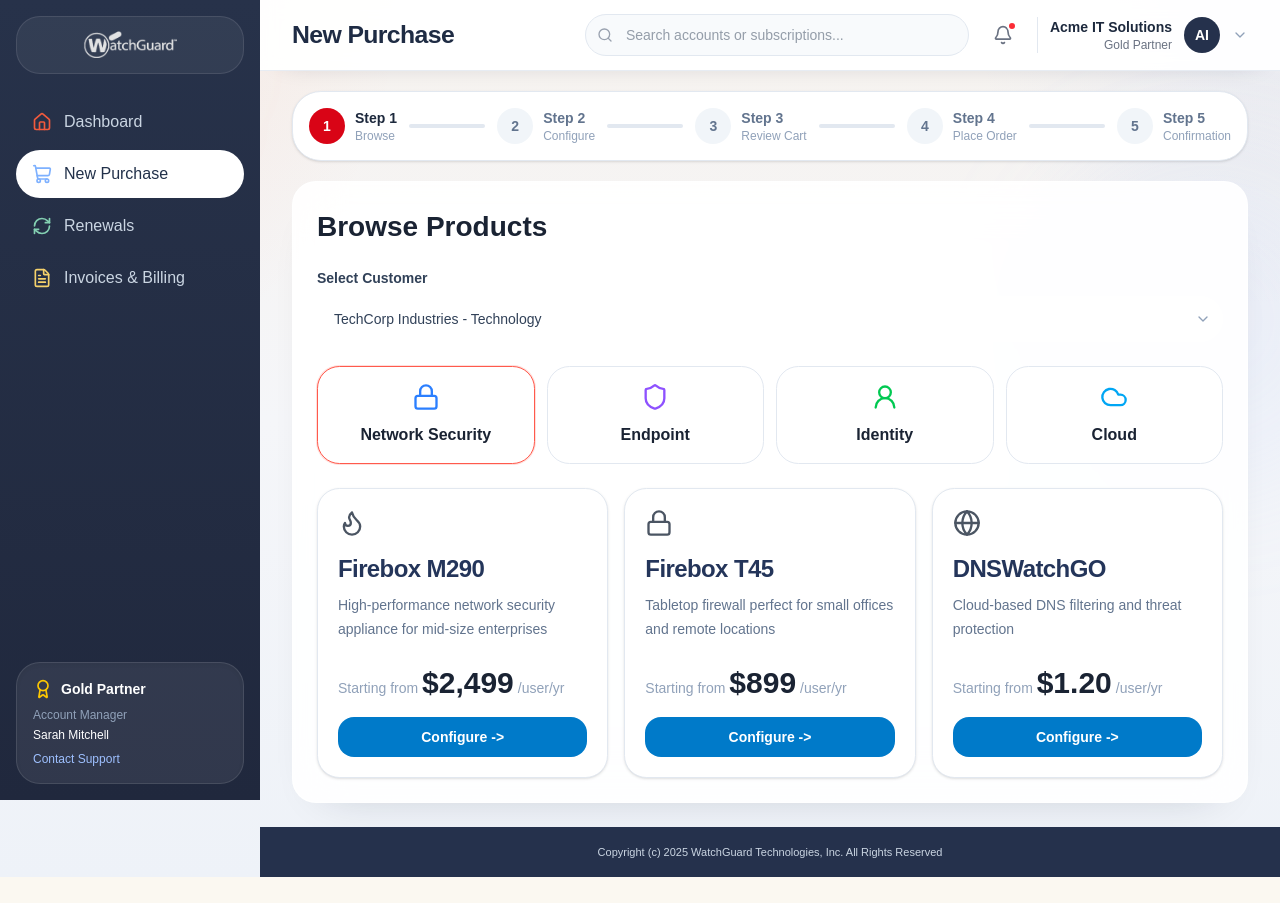
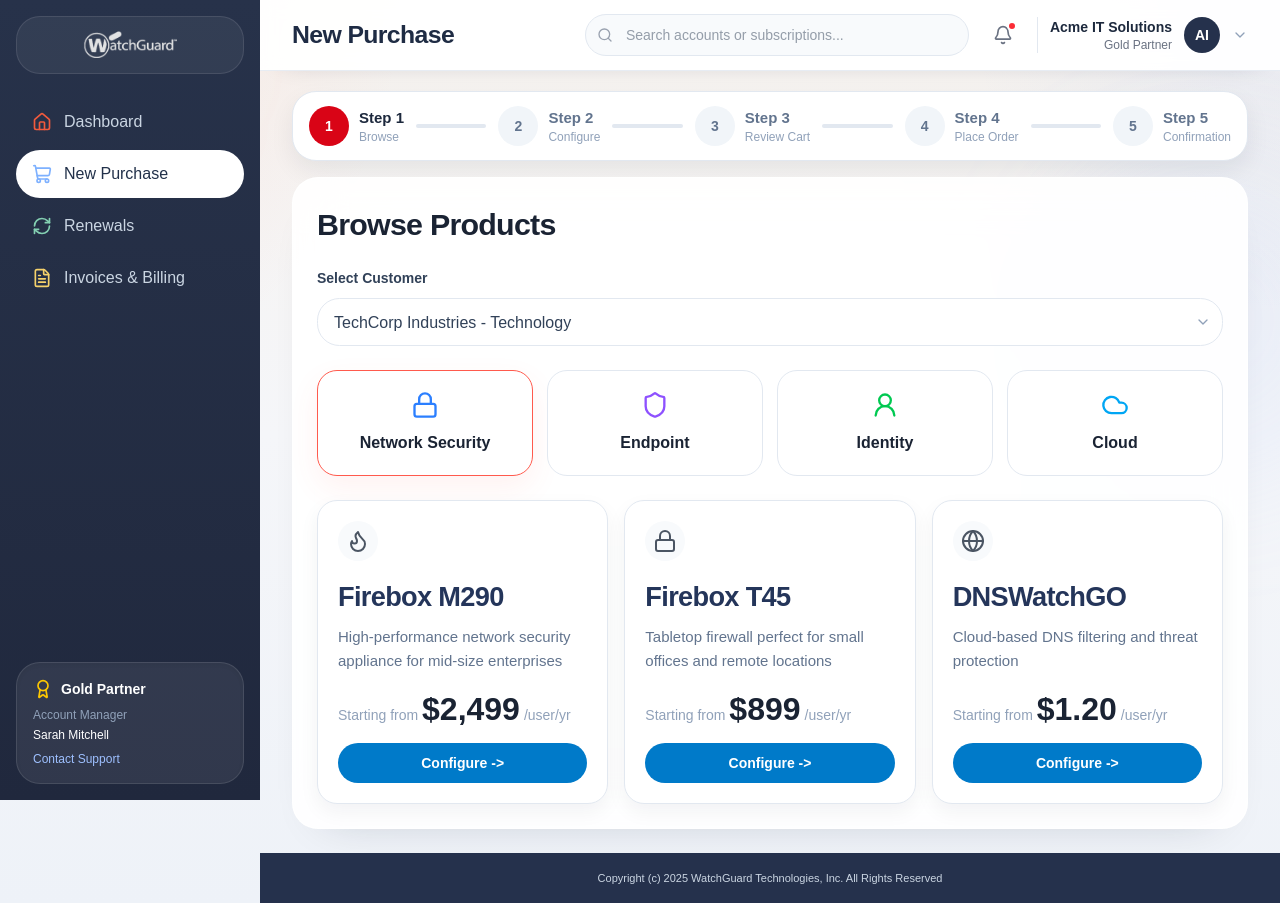
Before and after one commit to Padmapriyan25/watchguard-ui, a React (Vite) app: page /purchase in a window 1280 px wide. Before the commit the page ends 877 px from the top, so only its background shows below. Built offline with nearby package versions, Linux system fonts and the light colour scheme.

Commit message:
Fix: FIxed the UI of Purchase page

```diff
--- a/src/pages/purchase/BrowseStep.tsx
+++ b/src/pages/purchase/BrowseStep.tsx
@@ -25,20 +25,20 @@
   onSelectProduct,
 }: BrowseStepProps) => {
   return (
-    <Panel className="p-5 md:p-6">
-      <h2 className="mb-5 text-[1.75rem] font-bold text-[#1A2333]">Browse Products</h2>
+    <Panel className="rounded-[26px] p-5 md:p-6">
+      <h2 className="mb-5 text-[1.9rem] font-bold tracking-tight text-[#1A2333]">Browse Products</h2>
 
       <div className="mb-6">
-        <label className="mb-2 block text-sm font-semibold text-slate-700">Select Customer</label>
+        <label className="mb-2.5 block text-sm font-semibold text-slate-700">Select Customer</label>
         <SelectField
           value={selectedCustomer}
           options={customers}
           onChange={onCustomerChange}
-          className="[&_select]:py-3"
+          className="[&_select]:h-12 [&_select]:rounded-xl [&_select]:border-slate-200 [&_select]:bg-white [&_select]:px-4 [&_select]:py-3 [&_select]:text-base [&_select]:font-medium"
         />
       </div>
 
-      <div className="mb-6 grid grid-cols-2 gap-3 md:grid-cols-4">
+      <div className="mb-6 grid grid-cols-2 gap-3.5 xl:grid-cols-4">
         {categories.map((category) => {
           const isActive = category.id === selectedCategory;
           const Icon = categoryIcons[category.id as keyof typeof categoryIcons] ?? Lock;
@@ -47,10 +47,10 @@
             <button
               key={category.id}
               onClick={() => onCategoryChange(category.id)}
-              className={`rounded-xl border bg-white p-4 text-center transition ${
+              className={`rounded-[20px] border bg-white px-4 py-5 text-center transition ${
                 isActive
-                  ? 'border-[#ff5a4d] shadow-[0_0_0_1px_rgba(255,90,77,0.2)] bg-[#fff8f7]'
-                  : 'border-slate-200 hover:border-slate-300'
+                  ? 'border-[#ff5a4d] bg-[#fff8f7] shadow-[0_12px_30px_rgba(255,90,77,0.08)]'
+                  : 'border-slate-200 hover:border-slate-300 hover:shadow-[0_10px_24px_rgba(15,23,42,0.05)]'
               }`}
             >
               <Icon className={`mx-auto mb-3 h-7 w-7 ${category.accent}`} />
@@ -65,18 +65,23 @@
           const Icon = productIcons[product.icon];
 
           return (
-            <div key={product.id} className="flex min-h-[230px] flex-col rounded-xl border border-slate-200 bg-white p-5 shadow-sm">
-              <Icon className="mb-4 h-7 w-7 text-[#4b5563]" />
-              <h3 className="mb-2 text-2xl font-bold tracking-tight text-[#24355a]">{product.name}</h3>
-              <p className="mb-6 flex-1 text-sm leading-6 text-slate-500">{product.description}</p>
+            <div
+              key={product.id}
+              className="flex min-h-[220px] flex-col rounded-[20px] border border-slate-200 bg-white p-5 shadow-[0_8px_20px_rgba(15,23,42,0.05)] transition hover:-translate-y-0.5 hover:shadow-[0_12px_28px_rgba(15,23,42,0.08)]"
+            >
+              <div className="mb-4 inline-flex h-10 w-10 items-center justify-center rounded-xl bg-slate-50">
+                <Icon className="h-6 w-6 text-[#4b5563]" />
+              </div>
+              <h3 className="mb-2 text-[1.7rem] font-bold tracking-tight text-[#24355a]">{product.name}</h3>
+              <p className="mb-5 flex-1 text-[15px] leading-6 text-slate-500">{product.description}</p>
               <div className="mb-4">
                 <span className="text-sm text-slate-400">{product.priceTag} </span>
-                <span className="text-3xl font-bold text-[#1A2333]">{formatMoney(product.priceValue)}</span>
+                <span className="text-[2rem] font-bold leading-none text-[#1A2333]">{formatMoney(product.priceValue)}</span>
                 <span className="ml-1 text-sm font-medium text-slate-400">{product.priceUnit}</span>
               </div>
               <button
                 onClick={() => onSelectProduct(product.id)}
-                className="rounded-lg bg-[#007ac9] px-4 py-2.5 text-sm font-semibold text-white transition hover:bg-[#0069ad]"
+                className="mt-auto w-full rounded-xl bg-[#007ac9] px-4 py-2.5 text-sm font-semibold text-white transition hover:bg-[#0069ad]"
               >
                 Configure {'->'}
               </button>
--- a/src/pages/purchase/ConfirmationStep.tsx
+++ b/src/pages/purchase/ConfirmationStep.tsx
@@ -1,7 +1,6 @@
 import { Bell, CheckCircle2, Download, ShoppingCart } from 'lucide-react';
 import type { PlacedOrder } from '../../models/purchaseModel';
 import { purchaseConfirmationData } from '../../data/mockData';
-import { Panel } from '../../components/common';
 
 interface ConfirmationStepProps {
   placedOrder: PlacedOrder | null;
@@ -21,23 +20,26 @@
 
 const ConfirmationStep = ({ placedOrder, onRestart }: ConfirmationStepProps) => {
   return (
-    <Panel className="w-full px-6 py-10 md:px-8">
-      <div className="mx-auto w-full max-w-4xl text-center">
+    <div className="rounded-[26px] border border-slate-200 bg-white px-5 py-10 shadow-[0_10px_24px_rgba(15,23,42,0.07)] md:px-6">
+      <div className="mx-auto max-w-4xl text-center">
         <CheckCircle2 className="mx-auto mb-5 h-16 w-16 text-[#22c55e]" />
-        <h2 className="text-4xl font-bold tracking-tight text-[#24355a]">{purchaseConfirmationData.title}</h2>
-        <p className="mt-4 text-lg text-slate-500">
+        <h2 className="text-[2.1rem] font-bold tracking-tight text-[#24355a]">{purchaseConfirmationData.title}</h2>
+        <p className="mt-3 text-lg text-slate-500">
           Order Number: <span className="font-bold text-[#24355a]">{placedOrder?.orderNumber}</span>
         </p>
-        <p className="mt-3 text-slate-500">{purchaseConfirmationData.emailMessage}</p>
+        <p className="mt-3 text-sm text-slate-500">{purchaseConfirmationData.emailMessage}</p>
 
         <div className="mt-8">
           <p className="mb-4 text-base font-semibold text-[#24355a]">{purchaseConfirmationData.nextTitle}</p>
           <div className="grid gap-3 md:grid-cols-3">
             {purchaseConfirmationData.nextSteps.map((step) => (
-              <div key={step.id} className="rounded-xl bg-slate-50 p-4">
+              <div
+                key={step.id}
+                className="rounded-[20px] bg-slate-50 p-4 shadow-[inset_0_0_0_1px_rgba(226,232,240,0.8)]"
+              >
                 {getStepIcon(step.iconId)}
                 <p className="font-semibold text-[#24355a]">{step.title}</p>
-                <p className="mt-1 text-sm text-slate-500">{step.description}</p>
+                <p className="mt-1 text-sm leading-6 text-slate-500">{step.description}</p>
               </div>
             ))}
           </div>
@@ -53,7 +55,7 @@
           </button>
         </div>
       </div>
-    </Panel>
+    </div>
   );
 };
 
--- a/src/pages/purchase/NewPurchase.tsx
+++ b/src/pages/purchase/NewPurchase.tsx
@@ -47,7 +47,7 @@
   const filteredProducts = products.filter((product) => product.categoryId === selectedCategory);
 
   return (
-    <div className="mx-auto flex h-full max-w-6xl flex-col">
+    <div className="mx-auto flex h-full w-full max-w-[1100px] flex-col gap-4">
       <PurchaseStepper />
 
       {activeStep === 1 && (
--- a/src/pages/purchase/PurchaseStepper.tsx
+++ b/src/pages/purchase/PurchaseStepper.tsx
@@ -8,7 +8,7 @@
   const { activeStep } = useSelector((state: RootState) => state.purchase);
 
   return (
-    <div className="mb-5 rounded-2xl border border-slate-200 bg-white p-4 shadow-sm">
+    <div className="overflow-hidden rounded-[24px] border border-slate-200 bg-white px-4 py-3.5 shadow-[0_10px_24px_rgba(15,23,42,0.07)]">
       <div className="flex flex-col gap-3 lg:flex-row lg:items-center lg:justify-between">
         {purchaseStepsData.map((step, index) => {
           const isActive = step.number === activeStep;
@@ -18,7 +18,7 @@
             <React.Fragment key={step.number}>
               <div className="flex min-w-0 items-center gap-2.5">
                 <div
-                  className={`flex h-9 w-9 shrink-0 items-center justify-center rounded-full text-sm font-bold transition-colors ${
+                  className={`flex h-10 w-10 shrink-0 items-center justify-center rounded-full text-sm font-bold transition-colors ${
                     isPassed
                       ? 'bg-[#22c55e] text-white'
                       : isActive
@@ -26,10 +26,10 @@
                         : 'bg-slate-100 text-slate-500'
                   }`}
                 >
-                  {isPassed ? <Check className="h-4 w-4" /> : step.number}
+                  {isPassed ? <Check className="h-4.5 w-4.5" /> : step.number}
                 </div>
                 <div className="min-w-0">
-                  <p className={`text-sm font-bold ${isActive || isPassed ? 'text-slate-800' : 'text-slate-500'}`}>
+                  <p className={`text-[15px] font-bold ${isActive || isPassed ? 'text-slate-800' : 'text-slate-500'}`}>
                     {step.label}
                   </p>
                   <p className="text-xs text-slate-400">{step.subtitle}</p>
@@ -37,7 +37,7 @@
               </div>
 
               {index < purchaseStepsData.length - 1 && (
-                <div className="hidden h-1 flex-1 rounded-full bg-slate-200 lg:block">
+                <div className="hidden h-1 min-w-[56px] flex-1 rounded-full bg-slate-200 lg:block">
                   <div
                     className={`h-full rounded-full transition-all ${
                       isPassed ? 'bg-[#22c55e]' : 'bg-transparent'
--- a/src/pages/purchase/ReviewStep.tsx
+++ b/src/pages/purchase/ReviewStep.tsx
@@ -1,6 +1,5 @@
 import type { CartItem, OrderTotals } from '../../models/purchaseModel';
 import { purchaseReviewContent } from '../../data/mockData';
-import { Panel } from '../../components/common';
 import { formatMoney } from './purchaseUi';
 
 interface ReviewStepProps {
@@ -27,20 +26,20 @@
   onPlaceOrder,
 }: ReviewStepProps) => {
   return (
-    <Panel className="w-full p-5 md:p-6">
-      <h2 className="mb-5 text-[1.75rem] font-bold text-[#1A2333]">Review Order Summary</h2>
+    <div className="rounded-[26px] border border-slate-200 bg-white p-5 shadow-[0_10px_24px_rgba(15,23,42,0.07)] md:p-6">
+      <h2 className="mb-5 text-[1.9rem] font-bold tracking-tight text-[#1A2333]">Review Order Summary</h2>
 
       <div className="grid gap-4 lg:grid-cols-2">
-        <div className="rounded-xl border border-slate-200 p-4">
-          <h3 className="mb-3 text-lg font-bold text-[#24355a]">Billing Details</h3>
+        <div className="rounded-[20px] border border-slate-200 p-4 shadow-[0_8px_18px_rgba(15,23,42,0.04)]">
+          <h3 className="mb-3 text-[1.2rem] font-bold tracking-tight text-[#24355a]">Billing Details</h3>
           <div className="space-y-1.5 text-sm text-slate-500">
             <p>{selectedCustomer}</p>
             <p>{purchaseReviewContent.billingEmail}</p>
             <p>{purchaseReviewContent.paymentLabel}</p>
           </div>
         </div>
-        <div className="rounded-xl border border-slate-200 p-4">
-          <h3 className="mb-3 text-lg font-bold text-[#24355a]">Order Summary</h3>
+        <div className="rounded-[20px] border border-slate-200 p-4 shadow-[0_8px_18px_rgba(15,23,42,0.04)]">
+          <h3 className="mb-3 text-[1.2rem] font-bold tracking-tight text-[#24355a]">Order Summary</h3>
           <div className="space-y-1.5 text-sm text-slate-500">
             <p>{cart.length} {purchaseReviewContent.orderSummaryProductSuffix}</p>
             <p>Total: {formatMoney(totals.total)}</p>
@@ -49,7 +48,7 @@
         </div>
       </div>
 
-      <label className="mt-4 flex items-center gap-3 rounded-xl border border-slate-200 px-4 py-3 text-sm text-slate-700">
+      <label className="mt-4 flex items-center gap-3 rounded-[18px] border border-slate-200 px-4 py-3 text-sm text-slate-700 transition hover:border-slate-300 hover:bg-slate-50">
         <input
           type="checkbox"
           checked={acceptedTerms}
@@ -59,7 +58,7 @@
         {purchaseReviewContent.termsLabel}
       </label>
 
-      <label className="mt-3 flex items-center gap-3 rounded-xl border border-slate-200 px-4 py-3 text-sm text-slate-700">
+      <label className="mt-3 flex items-center gap-3 rounded-[18px] border border-slate-200 px-4 py-3 text-sm text-slate-700 transition hover:border-slate-300 hover:bg-slate-50">
         <input
           type="checkbox"
           checked={autoRenew}
@@ -81,7 +80,7 @@
           Place Order {'->'}
         </button>
       </div>
-    </Panel>
+    </div>
   );
 };
 
```
Also changed, not shown: src/pages/purchase/CartStep.tsx (+18 -13 lines), src/pages/purchase/ConfigureStep.tsx (+19 -16 lines).
